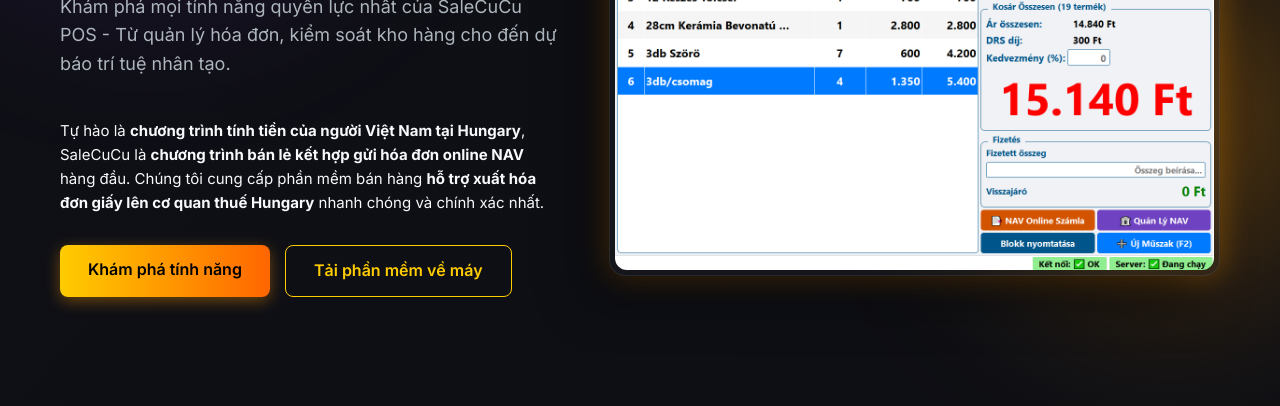
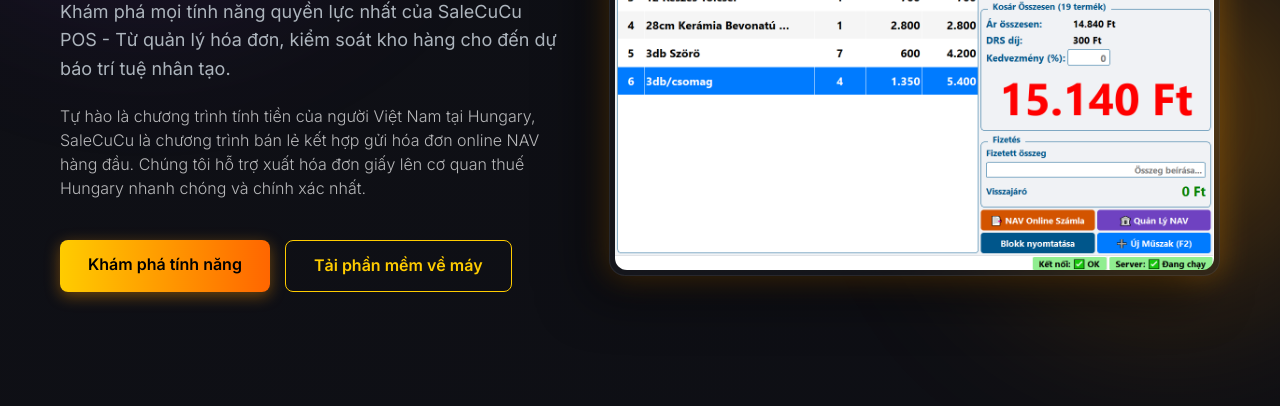
Before and after one commit to hackgame00/salecucu, a plain HTML site: page index.html in a window 1280 px wide. Shown: the part 394-800 px from the top of the page. Drawn offline with nearby package versions, Linux system fonts and the light colour scheme.

Commit message:
Fix font styling for SEO subtext

```diff
--- a/index.html
+++ b/index.html
@@ -48,7 +48,7 @@
             <div class="hero-text reveal-left">
                 <h1>Hệ Sinh Thái Bán Hàng <br><span class="text-gradient">Toàn Diện</span></h1>
                 <p>Khám phá mọi tính năng quyền lực nhất của SaleCuCu POS - Từ quản lý hóa đơn, kiểm soát kho hàng cho đến dự báo trí tuệ nhân tạo.</p>
-                <p style="font-size: 15px; color: var(--text-muted); margin-bottom: 30px; line-height: 1.6;">Tự hào là <strong>chương trình tính tiền của người Việt Nam tại Hungary</strong>, SaleCuCu là <strong>chương trình bán lẻ kết hợp gửi hóa đơn online NAV</strong> hàng đầu. Chúng tôi cung cấp phần mềm bán hàng <strong>hỗ trợ xuất hóa đơn giấy lên cơ quan thuế Hungary</strong> nhanh chóng và chính xác nhất.</p>
+                <p style="font-size: 16px; color: rgba(255, 255, 255, 0.7); margin-bottom: 40px; margin-top: -20px; font-weight: 300; line-height: 1.5;">Tự hào là chương trình tính tiền của người Việt Nam tại Hungary, SaleCuCu là chương trình bán lẻ kết hợp gửi hóa đơn online NAV hàng đầu. Chúng tôi hỗ trợ xuất hóa đơn giấy lên cơ quan thuế Hungary nhanh chóng và chính xác nhất.</p>
                 <div class="hero-buttons">
                     <a href="#invoices" class="btn-primary">Khám phá tính năng</a>
                     <a href="https://github.com/hackgame00/salecucu-updates/releases/download/bancapnhat/SaleCuCu_POS.zip" class="btn-secondary">Tải phần mềm về máy</a>
```
